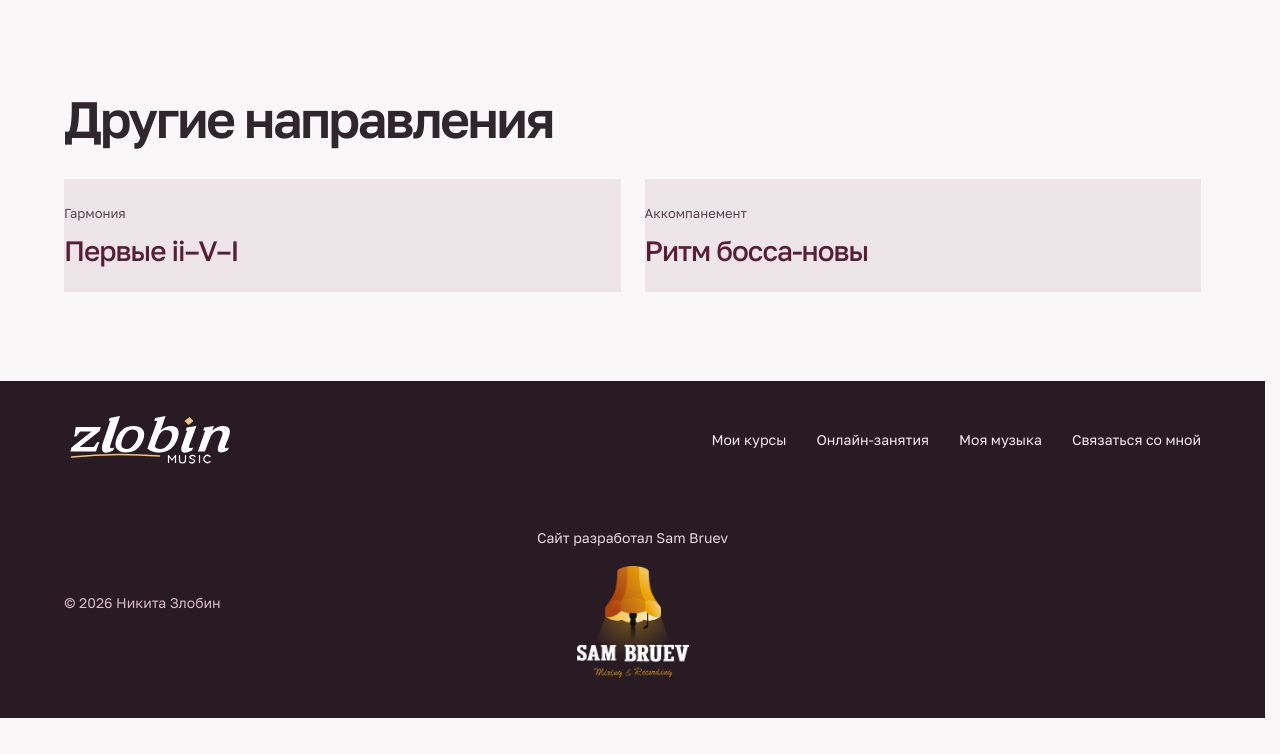
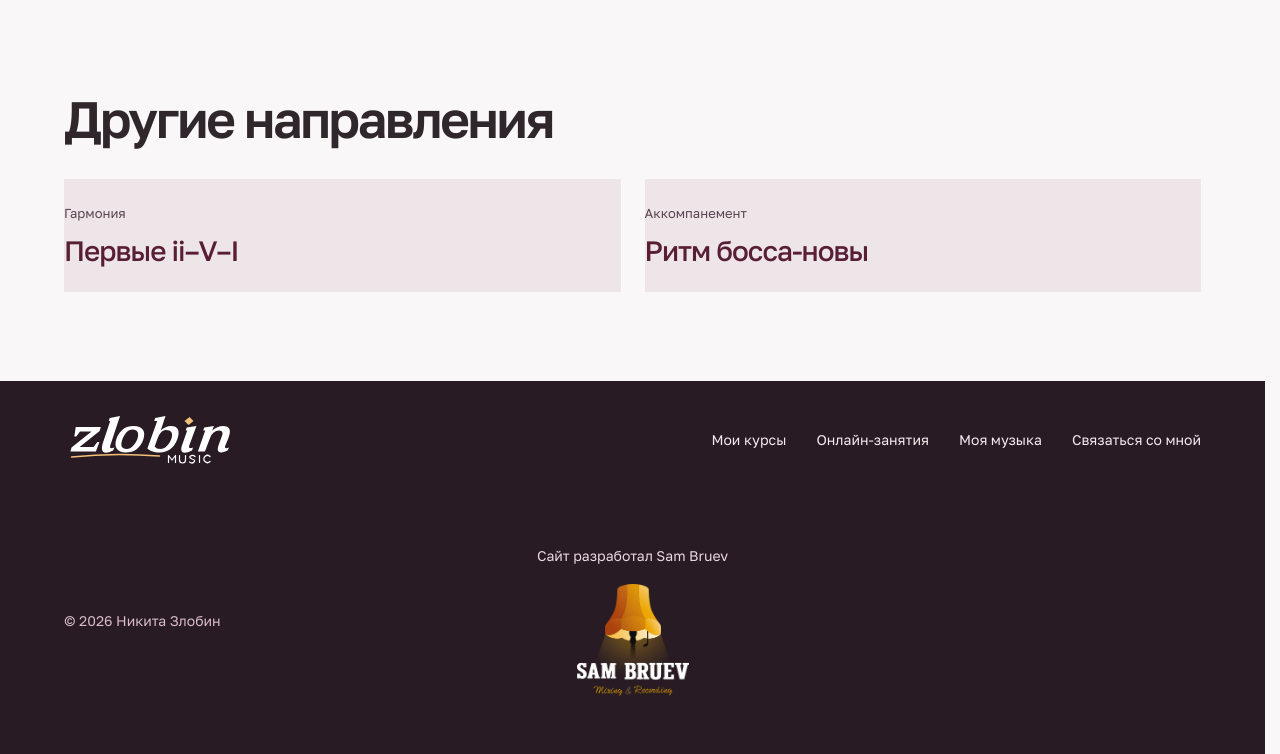
Before and after one commit to SamBruev/zlobinmusic, a plain HTML site: page course-jazz.html in a window 1280 px wide. Shown: the part 3428-4182 px from the top of the page. Before the commit the page ends 4146 px from the top, so only its background shows below. Drawn offline with Linux system fonts and the light colour scheme.

Commit message:
Add smooth logo hover and enlarge footer credit target

```diff
--- a/course-jazz.html
+++ b/course-jazz.html
@@ -1,4 +1,4 @@
-<!doctype html><html lang="ru"><head><meta charset="utf-8"><meta name="viewport" content="width=device-width, initial-scale=1"><meta name="theme-color" content="#581e35"><meta name="robots" content="noindex, nofollow"><meta name="description" content="Курс для тех, кто уже играет мелодии и хочет научиться строить собственные соло. Предварительная программа моего курса гитары."><title>Джаз как язык - мой курс гитары | Никита Злобин</title><meta property="og:title" content="Джаз как язык | Никита Злобин"><meta property="og:description" content="Курс для тех, кто уже играет мелодии и хочет научиться строить собственные соло."><link rel="icon" href="assets/favicon.svg" type="image/svg+xml"><link rel="stylesheet" href="styles.css?v=transitions-20261019"><script src="site.js?v=transitions-20261019" defer></script></head><body class="course-page"><a class="skip" href="#main">Перейти к содержимому</a><header class="header">
+<!doctype html><html lang="ru"><head><meta charset="utf-8"><meta name="viewport" content="width=device-width, initial-scale=1"><meta name="theme-color" content="#581e35"><meta name="robots" content="noindex, nofollow"><meta name="description" content="Курс для тех, кто уже играет мелодии и хочет научиться строить собственные соло. Предварительная программа моего курса гитары."><title>Джаз как язык - мой курс гитары | Никита Злобин</title><meta property="og:title" content="Джаз как язык | Никита Злобин"><meta property="og:description" content="Курс для тех, кто уже играет мелодии и хочет научиться строить собственные соло."><link rel="icon" href="assets/favicon.svg" type="image/svg+xml"><link rel="stylesheet" href="styles.css?v=creator-hover-20261019"><script src="site.js?v=transitions-20261019" defer></script></head><body class="course-page"><a class="skip" href="#main">Перейти к содержимому</a><header class="header">
  <a class="brand" href="index.html" aria-label="Zlobin Music — на главную"><img src="assets/logo.svg?v=pathways-20261018" alt="Zlobin Music" width="340" height="104"></a>
  <button class="menu-toggle" type="button" aria-expanded="false" aria-controls="menu-dialog" aria-haspopup="dialog">Меню <span class="menu-icon" aria-hidden="true"><i></i><i></i></span></button>
  <nav id="navigation" aria-label="Главная навигация"><a href="index.html#courses">Мои курсы</a><a href="index.html#lessons">Онлайн-занятия</a><a href="index.html#music">Музыка</a><a href="index.html#concerts">Концерты</a></nav>
--- a/docs/styles.css
+++ b/docs/styles.css
@@ -536,13 +536,15 @@
 /* Centered creator signature with explicit authorship. */
 .site-footer>.footer-meta{display:grid;grid-template-columns:1fr auto 1fr;align-items:center;gap:24px}
 .footer-meta>span{grid-column:1;grid-row:1;min-width:0}
-.site-footer .footer-creator{grid-column:2;grid-row:1;display:flex;flex-direction:column;align-items:center;gap:16px;width:max-content;max-width:100%;text-align:center;border-radius:6px;transition:opacity 160ms ease}
+.site-footer .footer-creator{grid-column:2;grid-row:1;display:flex;flex-direction:column;align-items:center;gap:16px;width:max-content;max-width:100%;text-align:center;border-radius:6px;padding:18px 24px;--creator-hover-duration:180ms;--creator-hover-ease:cubic-bezier(0.22,1,0.36,1)}
 .footer-creator-label{font-size:13px;line-height:1.5;color:#ead8e1}
-.footer-creator img{display:block;width:112px;height:auto}
-.site-footer .footer-creator:hover{opacity:.85;text-decoration:none}
+.footer-creator img{display:block;width:112px;height:auto;transform:scale(1);transform-origin:center;transition:transform var(--creator-hover-duration) var(--creator-hover-ease)}
+.site-footer .footer-creator:hover{opacity:1;text-decoration:none}
+@media(hover:hover) and (pointer:fine){.site-footer .footer-creator:hover img{transform:scale(1.1)}}
+.site-footer .footer-creator:focus-visible img{transform:scale(1.1)}
 .site-footer .footer-creator:hover .footer-creator-label{text-decoration:underline;text-underline-offset:4px}
 @media(max-width:760px){.site-footer>.footer-meta{grid-template-columns:1fr;justify-items:center;gap:28px;padding-top:24px}.site-footer .footer-creator{grid-column:1;grid-row:1}.footer-meta>span{grid-column:1;grid-row:2;text-align:center}}
-@media(prefers-reduced-motion:reduce){.site-footer .footer-creator{transition:none}}
+@media(prefers-reduced-motion:reduce){.site-footer .footer-creator img,.site-footer .footer-creator:hover img,.site-footer .footer-creator:focus-visible img{transition:none;transform:none}}
 
 /* Full portrait: preserve the instrument and give the copy equal side gutters. */
 @media(min-width:761px){
--- a/styles.css
+++ b/styles.css
@@ -536,13 +536,15 @@
 /* Centered creator signature with explicit authorship. */
 .site-footer>.footer-meta{display:grid;grid-template-columns:1fr auto 1fr;align-items:center;gap:24px}
 .footer-meta>span{grid-column:1;grid-row:1;min-width:0}
-.site-footer .footer-creator{grid-column:2;grid-row:1;display:flex;flex-direction:column;align-items:center;gap:16px;width:max-content;max-width:100%;text-align:center;border-radius:6px;transition:opacity 160ms ease}
+.site-footer .footer-creator{grid-column:2;grid-row:1;display:flex;flex-direction:column;align-items:center;gap:16px;width:max-content;max-width:100%;text-align:center;border-radius:6px;padding:18px 24px;--creator-hover-duration:180ms;--creator-hover-ease:cubic-bezier(0.22,1,0.36,1)}
 .footer-creator-label{font-size:13px;line-height:1.5;color:#ead8e1}
-.footer-creator img{display:block;width:112px;height:auto}
-.site-footer .footer-creator:hover{opacity:.85;text-decoration:none}
+.footer-creator img{display:block;width:112px;height:auto;transform:scale(1);transform-origin:center;transition:transform var(--creator-hover-duration) var(--creator-hover-ease)}
+.site-footer .footer-creator:hover{opacity:1;text-decoration:none}
+@media(hover:hover) and (pointer:fine){.site-footer .footer-creator:hover img{transform:scale(1.1)}}
+.site-footer .footer-creator:focus-visible img{transform:scale(1.1)}
 .site-footer .footer-creator:hover .footer-creator-label{text-decoration:underline;text-underline-offset:4px}
 @media(max-width:760px){.site-footer>.footer-meta{grid-template-columns:1fr;justify-items:center;gap:28px;padding-top:24px}.site-footer .footer-creator{grid-column:1;grid-row:1}.footer-meta>span{grid-column:1;grid-row:2;text-align:center}}
-@media(prefers-reduced-motion:reduce){.site-footer .footer-creator{transition:none}}
+@media(prefers-reduced-motion:reduce){.site-footer .footer-creator img,.site-footer .footer-creator:hover img,.site-footer .footer-creator:focus-visible img{transition:none;transform:none}}
 
 /* Full portrait: preserve the instrument and give the copy equal side gutters. */
 @media(min-width:761px){
```
Also changed, not shown: course-bossa.html (+1 -1 lines), course-harmony.html (+1 -1 lines), docs/course-bossa.html (+1 -1 lines), docs/course-harmony.html (+1 -1 lines), docs/course-jazz.html (+1 -1 lines), docs/index.html (+1 -1 lines), index.html (+1 -1 lines).
